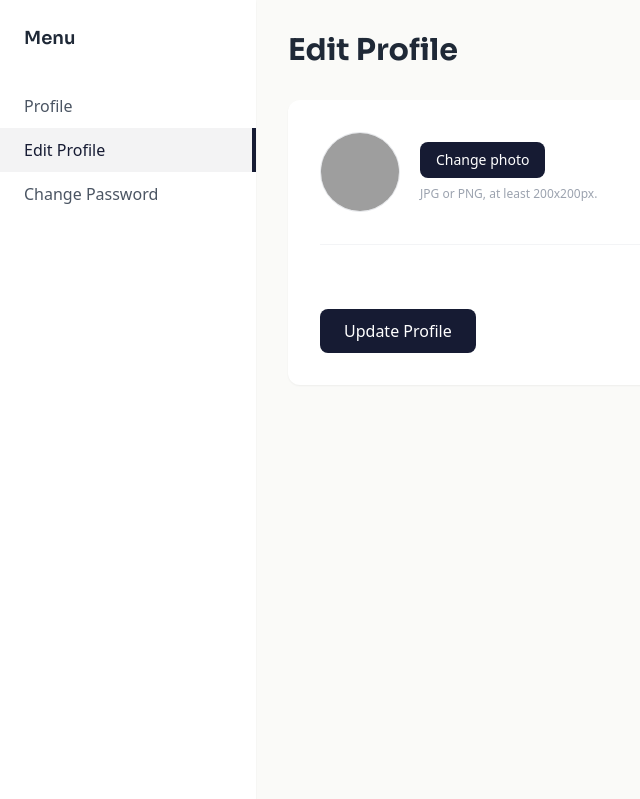
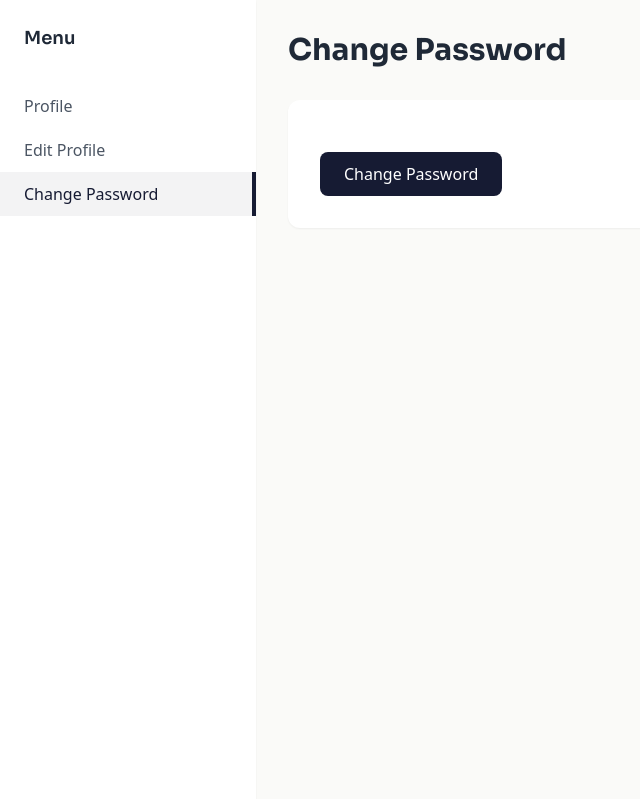
Before and after one commit to shehabuddin380/task_managemant_django, a Django app: template users/templates/accounts/update_profile.html in a window 1280 px wide. Shown: the part 88-887 px from the top of the page, without its empty margins (0-640 px from the left). Run offline with Django 5.2, Linux system fonts and the light colour scheme; the template is opened without the code that fills it, so the values that code supplies are empty; grey boxes are pictures that could not be loaded.

Commit message:
update a task

```diff
--- a/users/templates/accounts/update_profile.html
+++ b/users/templates/accounts/update_profile.html
@@ -1,5 +1,5 @@
 {% extends "base.html" %}
-{% block title %}Edit Profile{% endblock title %}
+{% block title %}Change Password{% endblock %}
 {% block content %}
 <style>
   @import url('https://fonts.googleapis.com/css2?family=Sora:wght@600;700;800&display=swap');
@@ -14,14 +14,14 @@
       </div>
       <nav class="mt-2">
         <a href="{% url 'profile' %}" class="block py-2.5 px-6 text-gray-600 hover:bg-gray-50 hover:text-[#161B33]">Profile</a>
-        <a href="{% url 'edit_profile' %}" class="block py-2.5 px-6 text-[#161B33] font-medium bg-[#161B33]/5 border-r-4 border-[#161B33]">Edit Profile</a>
-        <a href="{% url 'password_change' %}" class="block py-2.5 px-6 text-gray-600 hover:bg-gray-50 hover:text-[#161B33]">Change Password</a>
+        <a href="{% url 'edit_profile' %}" class="block py-2.5 px-6 text-gray-600 hover:bg-gray-50 hover:text-[#161B33]">Edit Profile</a>
+        <a href="{% url 'password_change' %}" class="block py-2.5 px-6 text-[#161B33] font-medium bg-[#161B33]/5 border-r-4 border-[#161B33]">Change Password</a>
       </nav>
     </aside>
 
     <!-- Main Content -->
     <main class="flex-1 p-8">
-      <h1 class="font-display font-bold text-3xl text-[#1F2937] mb-8">Edit Profile</h1>
+      <h1 class="font-display font-bold text-3xl text-[#1F2937] mb-8">Change Password</h1>
 
       {% if messages %}
           {% for message in messages %}
@@ -31,33 +31,25 @@
           {% endfor %}
       {% endif %}
 
-      <form method="POST" enctype="multipart/form-data" class="bg-white rounded-xl shadow-sm p-8 max-w-2xl">
+      {% if form.non_field_errors %}
+          {% for error in form.non_field_errors %}
+              <div class="px-3 py-2 bg-red-50 border border-red-200 text-red-700 text-sm rounded-lg mb-6 max-w-2xl">
+                  {{ error }}
+              </div>
+          {% endfor %}
+      {% endif %}
+
+      <form method="POST" class="bg-white rounded-xl shadow-sm p-8 max-w-2xl space-y-5">
         {% csrf_token %}
-
-        <!-- Profile image with live preview -->
-        <div class="flex items-center gap-5 mb-8 pb-8 border-b border-gray-100">
-          <img id="avatar-preview"
-               src="{% if form.instance.profile_image %}{{ form.instance.profile_image.url }}{% else %}https://ui-avatars.com/api/?name={{ form.instance.username }}{% endif %}"
-               alt="Profile preview"
-               class="w-20 h-20 rounded-full object-cover border border-gray-200" />
-          <div>
-            <label for="{{ form.profile_image.id_for_label }}"
-                   class="inline-block cursor-pointer bg-[#161B33] hover:bg-[#232B52] text-white text-sm font-medium px-4 py-2 rounded-lg transition-colors">
-              Change photo
-            </label>
-            {{ form.profile_image }}
-            <p class="text-xs text-gray-400 mt-2">JPG or PNG, at least 200x200px.</p>
-          </div>
-        </div>
-
-        <div class="space-y-5">
         {% for field in form %}
-              {% if field.name != 'profile_image' %}
             <div>
                 <label for="{{ field.id_for_label }}" class="block text-sm font-medium text-gray-700 mb-1">
                     {{ field.label }}
                 </label>
                 {{ field }}
+                {% if field.help_text %}
+                    <p class="text-xs text-gray-400 mt-1">{{ field.help_text|safe }}</p>
+                {% endif %}
                 {% if field.errors %}
                     <ul class="mt-1 space-y-0.5">
                         {% for error in field.errors %}
@@ -66,30 +58,14 @@
                     </ul>
                 {% endif %}
             </div>
-              {% endif %}
         {% endfor %}
-        </div>
 
         <button type="submit"
-                class="w-full sm:w-auto bg-[#161B33] hover:bg-[#232B52] text-white font-medium px-6 py-2.5 rounded-lg mt-8 transition-colors">
-          Update Profile
+                class="w-full sm:w-auto bg-[#161B33] hover:bg-[#232B52] text-white font-medium px-6 py-2.5 rounded-lg mt-2 transition-colors">
+          Change Password
         </button>
       </form>
     </main>
   </div>
 </div>
-
-<script>
-  document.addEventListener('DOMContentLoaded', function () {
-    var input = document.getElementById('{{ form.profile_image.id_for_label }}');
-    var preview = document.getElementById('avatar-preview');
-    if (input) {
-      input.addEventListener('change', function () {
-        if (input.files && input.files[0]) {
-          preview.src = URL.createObjectURL(input.files[0]);
-        }
-      });
-    }
-  });
-</script>
 {% endblock content %}
```
Lines whose indentation alone changed are shown as unchanged.
